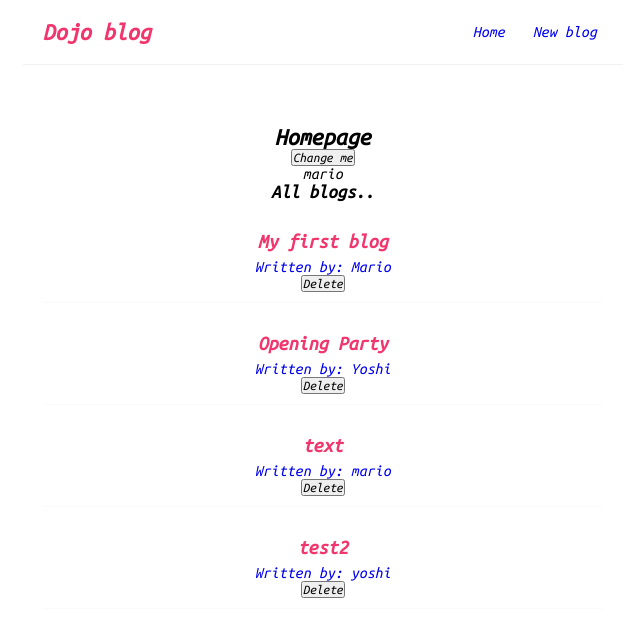
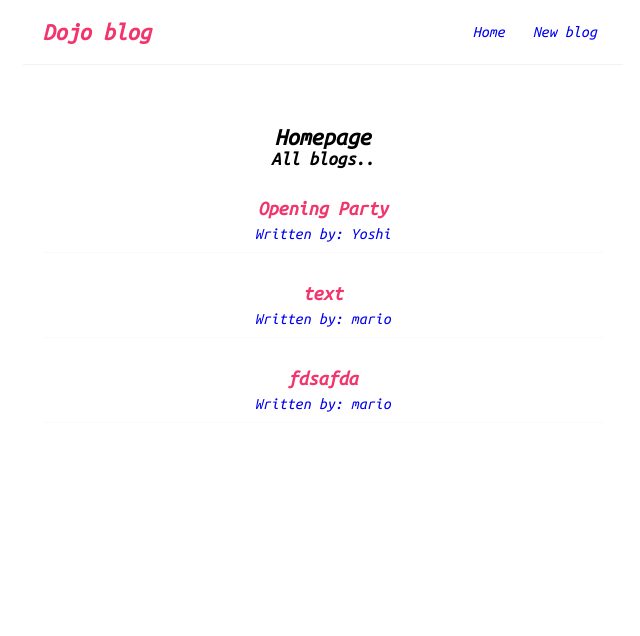
Before and after one commit to liezsm/react-course-by-netninja, a React (Create React App) app: page / in a window 1280 px wide. Shown: the top 636 px of the page, without its empty margins (317-957 px from the left). Built offline with nearby package versions, Linux system fonts and the light colour scheme; data requests are answered from the project's data file.

Commit message:
Part: Deleting data

```diff
--- a/src/reactcourseNetNinja/components/BlogDetails.js
+++ b/src/reactcourseNetNinja/components/BlogDetails.js
@@ -1,3 +1,4 @@
+import { useHistory } from "react-router-dom";
 import { useParams } from "react-router-dom";
 import useFetch from "./useFetch";
 
@@ -9,7 +10,15 @@
     error,
     isPending,
   } = useFetch(" http://localhost:8000/blogs/" + id);
+  const history = useHistory();
 
+  const handleDelete = () => {
+    fetch("http://localhost:8000/blogs/" + blog.id, {
+      method: "DELETE",
+    }).then(() => {
+      history.push("/");
+    });
+  };
   return (
     <div className='blog-details'>
       <h2>Blog details</h2>
@@ -20,6 +29,7 @@
           <h2>{blog.title}</h2>
           <p>Written by: {blog.author} </p>
           <div> {blog.body}</div>
+          <button onClick={handleDelete}>Delete</button>
         </article>
       )}
     </div>
--- a/src/reactcourseNetNinja/components/BlogList.js
+++ b/src/reactcourseNetNinja/components/BlogList.js
@@ -9,13 +9,6 @@
           <Link to={`blogs/${id}`}>
             <h2>{title}</h2>
             <p>Written by: {author}</p>
-            <button
-              onClick={() => {
-                onDelete(id);
-              }}
-            >
-              Delete
-            </button>
           </Link>
         </div>
       ))}
--- a/src/reactcourseNetNinja/components/Create.js
+++ b/src/reactcourseNetNinja/components/Create.js
@@ -1,10 +1,12 @@
 import { useState } from "react";
+import { useHistory } from "react-router-dom/cjs/react-router-dom.min";
 
 const Create = () => {
   const [title, setTitle] = useState("");
   const [body, setBody] = useState("");
   const [author, setAuthor] = useState();
   const [isPending, setIsPending] = useState(false);
+  const history = useHistory();
 
   const handleSubmit = (e) => {
     e.preventDefault();
@@ -17,6 +19,7 @@
     }).then(() => {
       console.log("new blog added successfully");
       setIsPending(false);
+      history.push("/");
     });
   };
 
--- a/src/reactcourseNetNinja/components/Home.js
+++ b/src/reactcourseNetNinja/components/Home.js
@@ -15,23 +15,23 @@
   //     setAge(40);
   //   };
 
-  const [name, setName] = useState("mario");
+  //   const [name, setName] = useState("mario");
   //   exp it takes a funtion as argument
   //  exp it runs every rerenders or when a state/props/changes
 
-  const handleDelete = (id) => {
-    console.log(id);
-    // const updatedblogs = blogs.filter((blog) => blog.id !== id);
-    // setBlogs(updatedblogs);
-    // console.log(updatedBlogs);
-  };
+  //   const handleDelete = (id) => {
+  //     console.log(id);
+  // const updatedblogs = blogs.filter((blog) => blog.id !== id);
+  // setBlogs(updatedblogs);
+  // console.log(updatedBlogs);
+  //   };
 
   return (
     <div className='home'>
       <h2>Homepage</h2>
-
+      {/*
       <button onClick={() => setName("luigi")}>Change me</button>
-      <p>{name}</p>
+      <p>{name}</p> */}
       {/* <p>
         {" "}
         {name} is {age}{" "}
@@ -39,9 +39,7 @@
       <button onClick={handleClick}>Click me</button> */}
       {error && <div> {error} </div>}
       {isPending && <div> Loading....</div>}
-      {data && (
-        <BlogList blogs={data} title='All blogs..' onDelete={handleDelete} />
-      )}
+      {data && <BlogList blogs={data} title='All blogs..' />}
 
       {/* <BlogList
         blogs={blogs.filter((blog) => blog.author === "mario")}
--- a/src/reactcourseNetNinja/data/db.json
+++ b/src/reactcourseNetNinja/data/db.json
@@ -1,11 +1,5 @@
 {
   "blogs": [
-    {
-      "title": "My  first blog",
-      "body": "Why do we use it?\nIt is a long established fact that a reader will be destructed",
-      "author": "Mario",
-      "id": 1
-    },
     {
       "title": "Opening Party",
       "body": "Why do we use it?\nIt is a long established fact that a reader will be destructed",
@@ -19,10 +13,10 @@
       "id": 3
     },
     {
-      "title": "test2",
-      "body": "lorem dmdjakjkflkj",
-      "author": "yoshi",
-      "id": 4
+      "title": "fdsafda",
+      "body": "dafsd",
+      "author": "mario",
+      "id": 5
     }
   ]
 }
```
